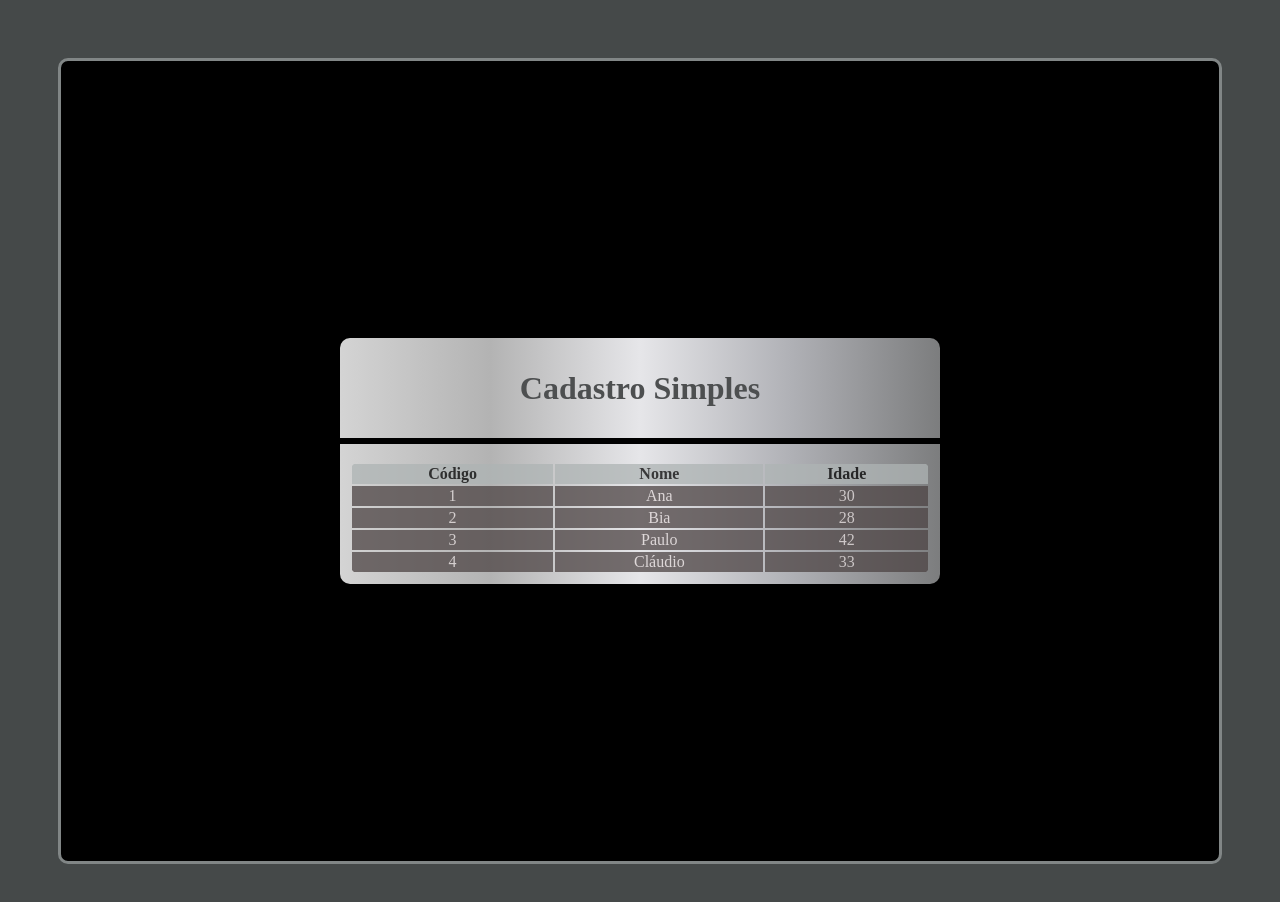
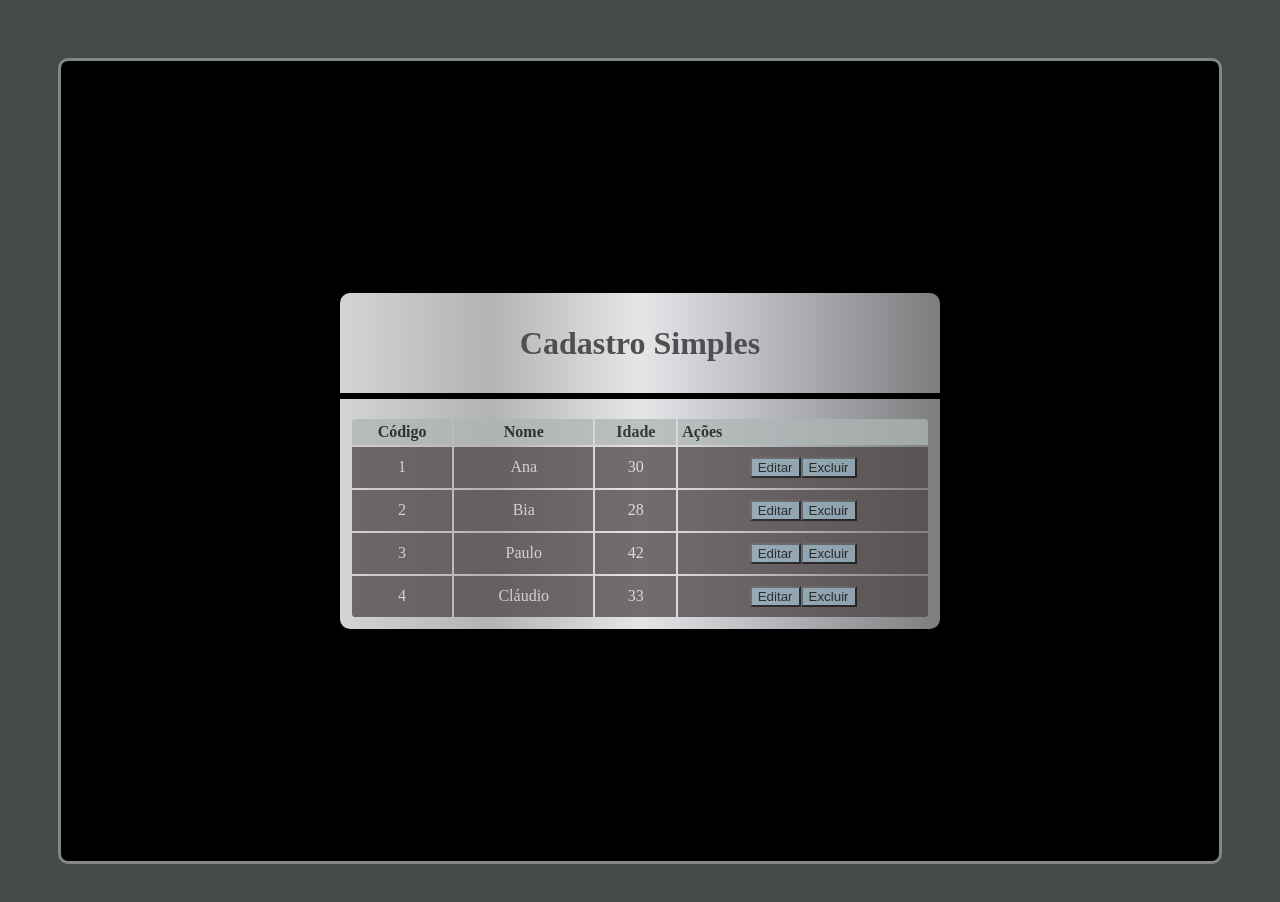
Before and after one commit to dfernan6/projetos-desenvolvimento-web, a Next.js app in the folder next-crud/: page / in a window 1280 px wide. Shown: the top 902 px of the page. Built offline with nearby package versions, Linux system fonts and the light colour scheme.

Commit message:
Finalizando as tabelas

```diff
--- a/next-crud/src/components/Tabela.tsx
+++ b/next-crud/src/components/Tabela.tsx
@@ -2,9 +2,13 @@ import Cliente from "../core/Cliente"
 
 interface TabelaProps {
     clientes: Cliente[]
+    clienteSelecionado?: (cliente: Cliente) => void
+    clienteExcluido?: (cliente: Cliente) => void
 }
 
 export default function Tabela(props: TabelaProps) {
+
+    const exibirAcoes = props.clienteExcluido || props.clienteSelecionado
 
     function renderizarCabecalho() {
         return (
@@ -12,6 +16,8 @@ export default function Tabela(props: TabelaProps) {
                 <th>Código</th>
                 <th>Nome</th>
                 <th>Idade</th>
+                <th>{exibirAcoes?<th>Ações</th> :
+                false }</th>
             </tr>
         )
     }
@@ -23,10 +29,29 @@ export default function Tabela(props: TabelaProps) {
                     <td>{cliente.id}</td>
                     <td>{cliente.nome}</td>
                     <td>{cliente.idade}</td>
+                    {exibirAcoes ? renderizarAcoes(cliente) :
+                    false}
                 </tr>
             )
         })
 
+    }
+
+    function renderizarAcoes(cliente: Cliente) {
+        return (
+            <td>
+                {props.clienteSelecionado ? (
+                <button onClick={() => props.clienteSelecionado?.(cliente)
+                }>Editar
+                </button>
+                ) : false }
+                {props.clienteExcluido ? (
+                <button onClick={() => props.clienteExcluido?.(cliente)
+                }>Excluir
+                </button>
+                ) : false }
+            </td>
+        )
     }
 
     return (
--- a/next-crud/src/pages/index.tsx
+++ b/next-crud/src/pages/index.tsx
@@ -11,10 +11,21 @@ export default function Home() {
     new Cliente('Cláudio', 33,'4'),
   ]
 
+  function clienteSelecionado(cliente: Cliente) {
+    console.log(cliente.nome)
+  }
+
+  function clienteExcluido(cliente: Cliente) {
+    console.log('Excluindo...' + cliente.nome)
+  }
+
   return (
     <div className="center">
       <Layout titulo="Cadastro Simples">
-        <Tabela clientes={clientes}></Tabela>
+        <Tabela clientes={clientes}
+        clienteSelecionado={clienteSelecionado}
+        clienteExcluido={clienteExcluido}
+        ></Tabela>
       </Layout>
     </div>
   )
--- a/next-crud/src/styles/index.css
+++ b/next-crud/src/styles/index.css
@@ -39,7 +39,7 @@ body {
 
 thead {
     background-color: rgb(174, 180, 180);
-    padding: 5px;
+    padding: 10px;
     color: black;
 }
 
@@ -55,4 +55,13 @@ td {
     background-color: rgb(77, 68, 68);
     color: rgb(221, 213, 213);
     text-align: center;
+    padding: 10px;
 }
+
+button {
+    background-color: #89a5b3;
+}
+
+button:hover {
+    background-color: #43555e;
+}
```
Also changed, not shown: next-crud/src/components/Botao.tsx (added).
